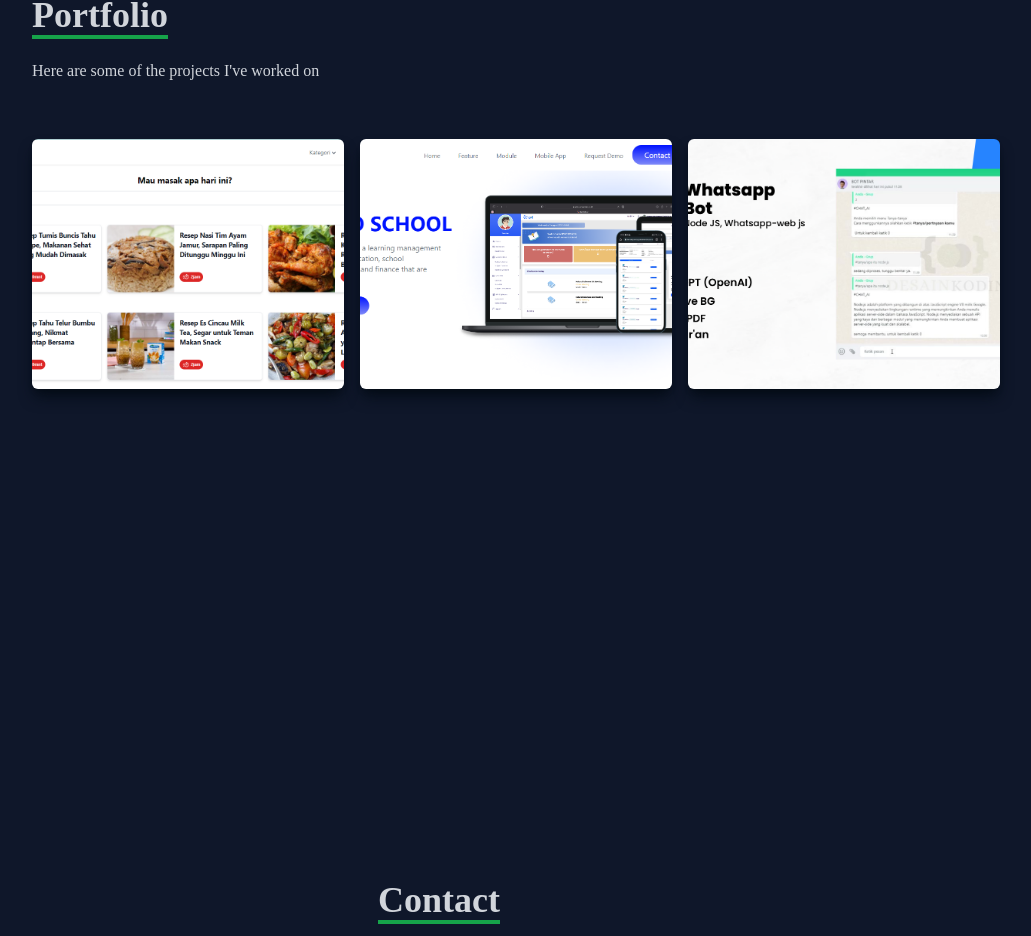
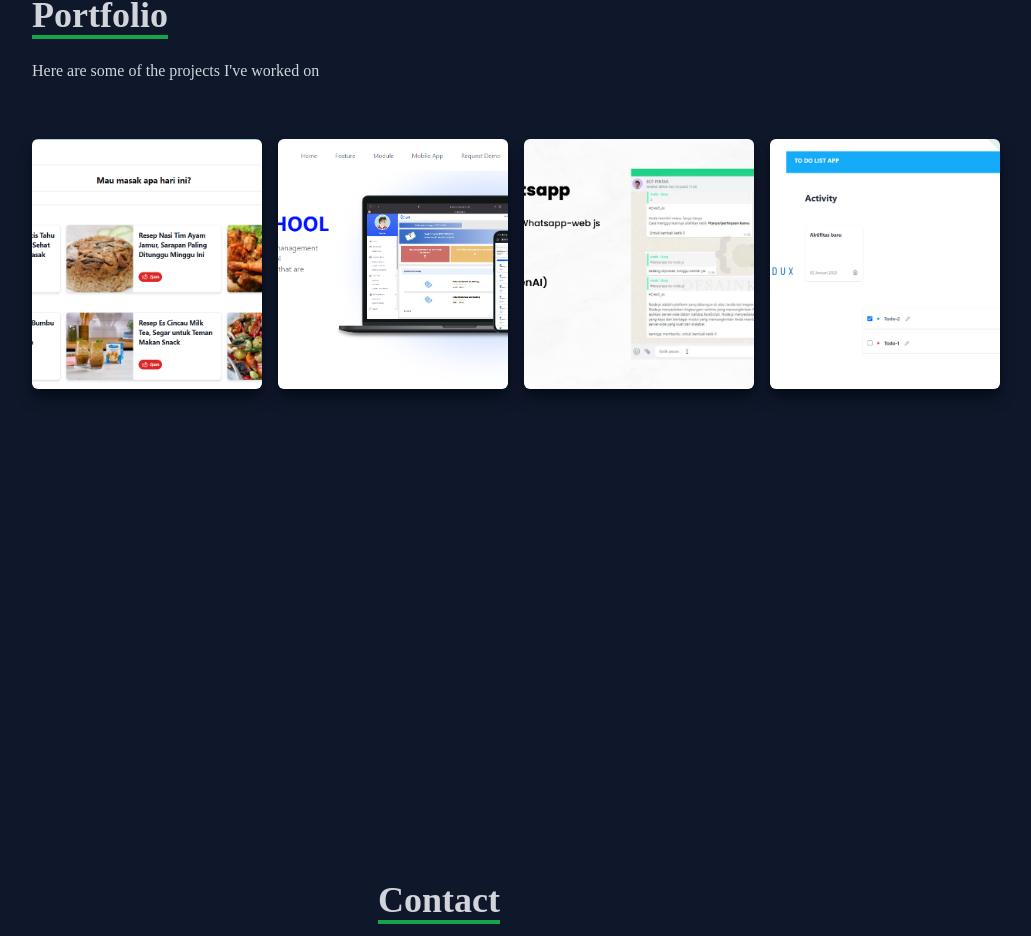
Before and after one commit to sandestareza/portfolio-react, a React (Create React App) app: page / in a window 1280 px wide. Shown: the part 2608-3544 px from the top of the page, without its empty margins (124-1155 px from the left). Built offline with nearby package versions, Linux system fonts and the light colour scheme.

Commit message:
tambah portfolio lagi

```diff
--- a/src/components/Portfolio.jsx
+++ b/src/components/Portfolio.jsx
@@ -2,6 +2,7 @@
 import ReceiptApp from '../assets/receiptApp.png'
 import SisfoSchool from '../assets/sisfoSchool.png'
 import whatsappBot from '../assets/whatsappBot.png'
+import todolistApp from '../assets/todolistApp.png'
 
 const Portfolio = () => {
   return (
@@ -11,7 +12,7 @@
                 <p className='text-4xl font-bold inline border-b-4 border-green-600'>Portfolio</p>
                 <p className='py-6'>Here are some of the projects I've worked on</p>
             </div>
-            <div className='grid sm:grid-cols-2 md:grid-cols-3 gap-4'>
+            <div className='grid sm:grid-cols-2 md:grid-cols-4 gap-4'>
                 <div style={{backgroundImage:`url(${ReceiptApp})`}} className='shadow-lg shadow-[#040c16] group container rounded-md flex justify-center items-center mx-auto content-div'>
                     <div className='opacity-0 group-hover:opacity-100'>
                         <span className='text-2xl font-bold text-white tracking-wider'>
@@ -48,6 +49,18 @@
                         </div>
                     </div>
                 </div>
+                <div style={{backgroundImage:`url(${todolistApp})`}} className='shadow-lg shadow-[#040c16] group container rounded-md flex justify-center items-center mx-auto content-div'>
+                    <div className='opacity-0 group-hover:opacity-100'>
+                        <span className='text-2xl font-bold text-white tracking-wider'>
+                            Todo List App
+                        </span>
+                        <div className='pt-8 text-center'>
+                            <a href="https://todos-item.netlify.app">
+                                <button className='text-center rounded-lg px-4 py-3 m-2 bg-white text-gray-700 font-bold text-lg'>Github</button>
+                            </a>
+                        </div>
+                    </div>
+                </div>
             </div>
         </div>
     </div>
```
Also changed, not shown: src/assets/todolistApp.png (added).
